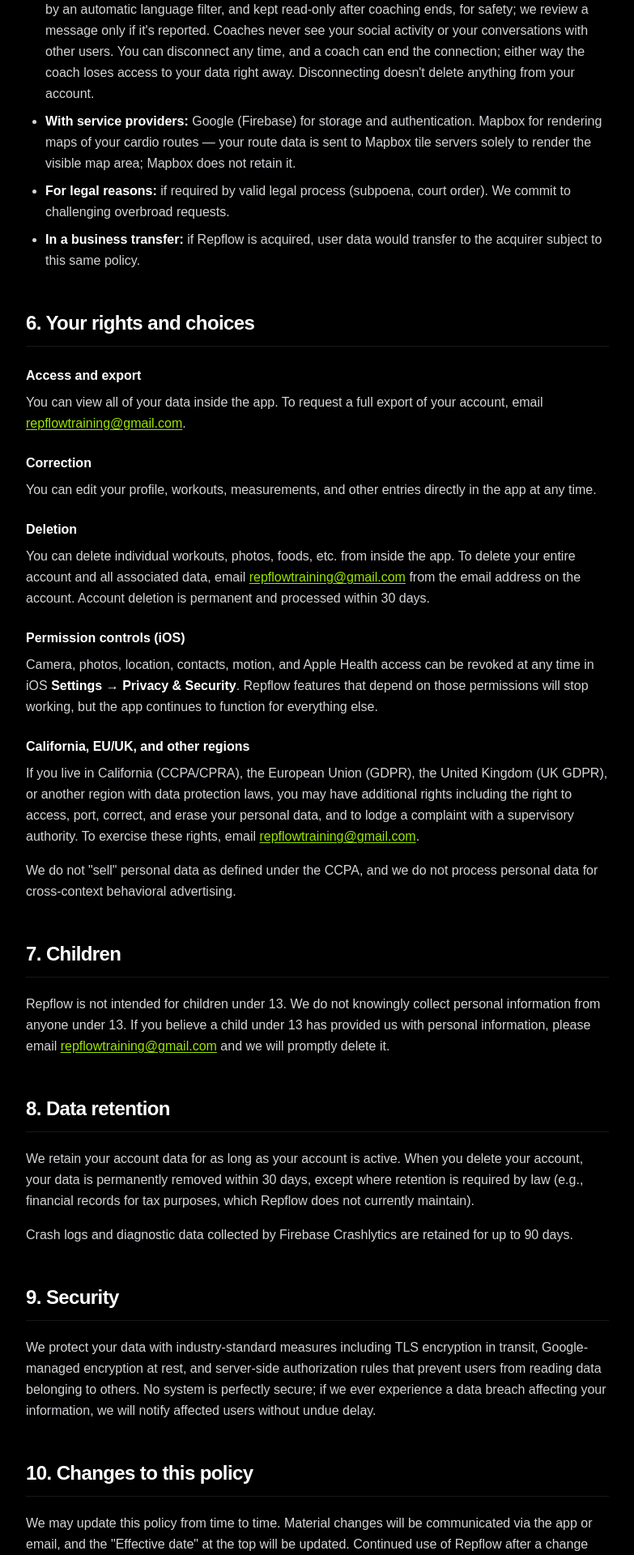
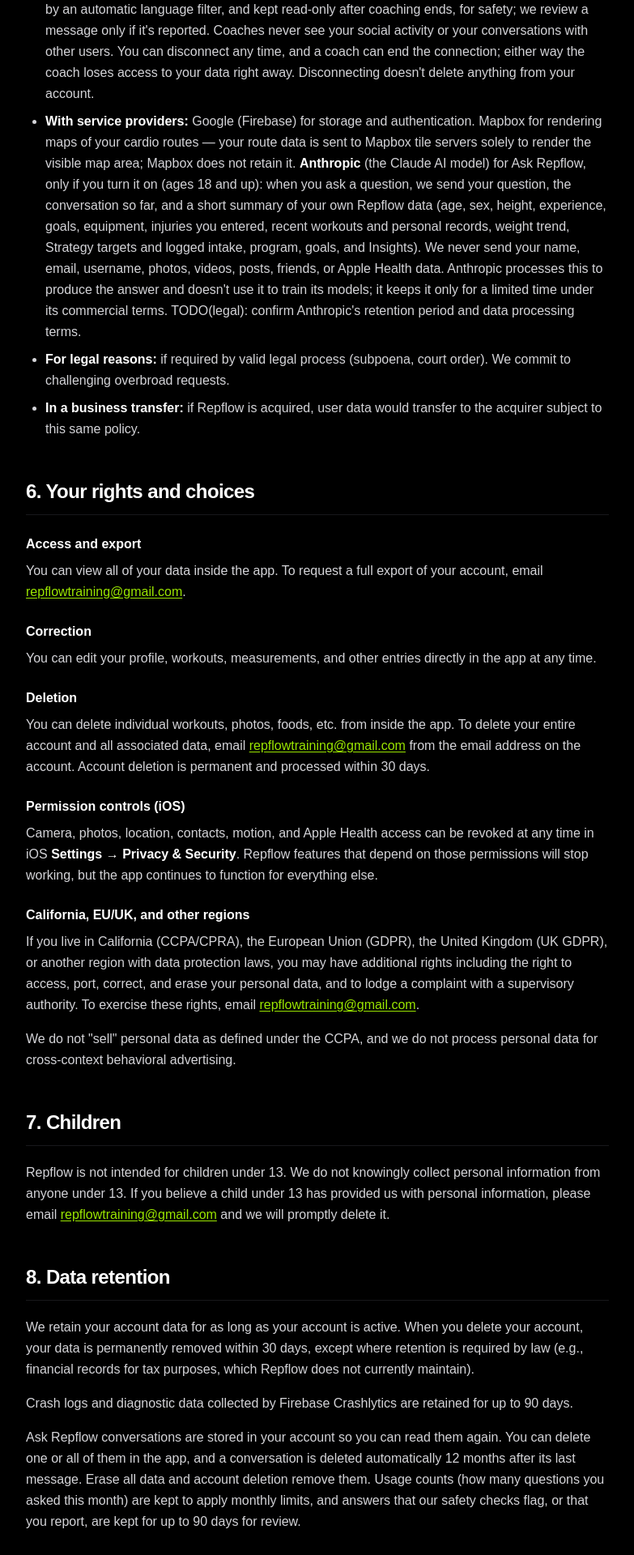
Before and after one commit to jagallahar-maker/repflow-website, a Next.js app: page /privacy in a window 1280 px wide. Shown: the part 3940-5860 px from the top of the page at 81% size, without its empty margins (248-1031 px from the left). Built offline with nearby package versions, Linux system fonts and the light colour scheme; no server answers.

Commit message:
21.01 Ask Repflow AI chat (consent, 18+, caps), Quick workout rename

```diff
--- a/app/legal-content.ts
+++ b/app/legal-content.ts
@@ -14,7 +14,7 @@ export type LegalDoc = {
 export const termsOfService: LegalDoc = {
   "title": "Terms of Service",
   "version": 1,
-  "updated": "November 1, 2026",
+  "updated": "November 5, 2026",
   "draftNotice": "DRAFT pending legal review. These terms are a plain-language draft and have not yet been reviewed by a lawyer.",
   "intro": [
     "These Terms of Service (\"Terms\") are an agreement between you and Repflow (\"Repflow\", \"we\", \"us\") about your use of the Repflow app, the Repflow coach website, and related services (together, the \"Service\"). By creating an account or using the Service, you agree to these Terms and to our Community Guidelines and Privacy Policy. If you don't agree, don't use the Service."
@@ -67,7 +67,8 @@ export const termsOfService: LegalDoc = {
       "heading": "7. Health and fitness information",
       "paragraphs": [
         "Repflow gives general fitness and nutrition information and tracking tools. It is not medical advice and doesn't replace a doctor, dietitian, or other professional. Talk to a qualified professional before starting a new exercise or nutrition program, and stop and get help if you feel pain, dizziness, or shortness of breath. You use the Service at your own risk.",
-        "Calorie, macro and weight-change targets (Diet → Strategy) are estimates calculated from formulas and the data you log. They are meant for healthy adults and have built-in limits (a minimum daily calorie target and a maximum rate of weight loss), but they are not medical advice or a treatment plan. Talk to a doctor or registered dietitian before following them if you are under 18, pregnant or breastfeeding, have a medical condition (for example diabetes or kidney disease) or take medication affected by diet, or have a history of disordered eating. TODO(legal): review the nutrition-target disclaimer."
+        "Calorie, macro and weight-change targets (Diet → Strategy) are estimates calculated from formulas and the data you log. They are meant for healthy adults and have built-in limits (a minimum daily calorie target and a maximum rate of weight loss), but they are not medical advice or a treatment plan. Talk to a doctor or registered dietitian before following them if you are under 18, pregnant or breastfeeding, have a medical condition (for example diabetes or kidney disease) or take medication affected by diet, or have a history of disordered eating. TODO(legal): review the nutrition-target disclaimer.",
+        "Ask Repflow (AI answers, for ages 18 and up) uses an AI model from Anthropic to answer questions about training, nutrition and your own logged data. Its answers are generated automatically, can be wrong or incomplete, and are general information, not medical, nutrition or injury advice. Check anything important with a qualified professional, and never use it in an emergency. You turn it on yourself, can turn it off at any time in Settings, and there are monthly limits on how much you can use it. Don't use it to create harmful content, and don't rely on it to change a diet below the safety limits Repflow sets. TODO(legal): review the AI terms."
       ]
     },
     {
--- a/app/privacy/page.tsx
+++ b/app/privacy/page.tsx
@@ -313,7 +313,21 @@ export default function PrivacyPage() {
               Google (Firebase) for storage and authentication. Mapbox for
               rendering maps of your cardio routes — your route data is
               sent to Mapbox tile servers solely to render the visible map
-              area; Mapbox does not retain it.
+              area; Mapbox does not retain it.{" "}
+              <strong className="text-white">Anthropic</strong> (the Claude
+              AI model) for Ask Repflow, only if you turn it on (ages 18
+              and up): when you ask a question, we send your question, the
+              conversation so far, and a short summary of your own Repflow
+              data (age, sex, height, experience, goals, equipment,
+              injuries you entered, recent workouts and personal records,
+              weight trend, Strategy targets and logged intake, program,
+              goals, and Insights). We never send your name, email,
+              username, photos, videos, posts, friends, or Apple Health
+              data. Anthropic processes this to produce the answer and
+              doesn&apos;t use it to train its models; it keeps it only for
+              a limited time under its commercial terms. TODO(legal):
+              confirm Anthropic&apos;s retention period and data processing
+              terms.
             </li>
             <li>
               <strong className="text-white">For legal reasons:</strong> if
@@ -425,6 +439,15 @@ export default function PrivacyPage() {
             Crash logs and diagnostic data collected by Firebase
             Crashlytics are retained for up to 90 days.
           </p>
+          <p>
+            Ask Repflow conversations are stored in your account so you can
+            read them again. You can delete one or all of them in the app,
+            and a conversation is deleted automatically 12 months after its
+            last message. Erase all data and account deletion remove them.
+            Usage counts (how many questions you asked this month) are kept
+            to apply monthly limits, and answers that our safety checks
+            flag, or that you report, are kept for up to 90 days for review.
+          </p>
         </Section>
 
         <Section title="9. Security">
```
